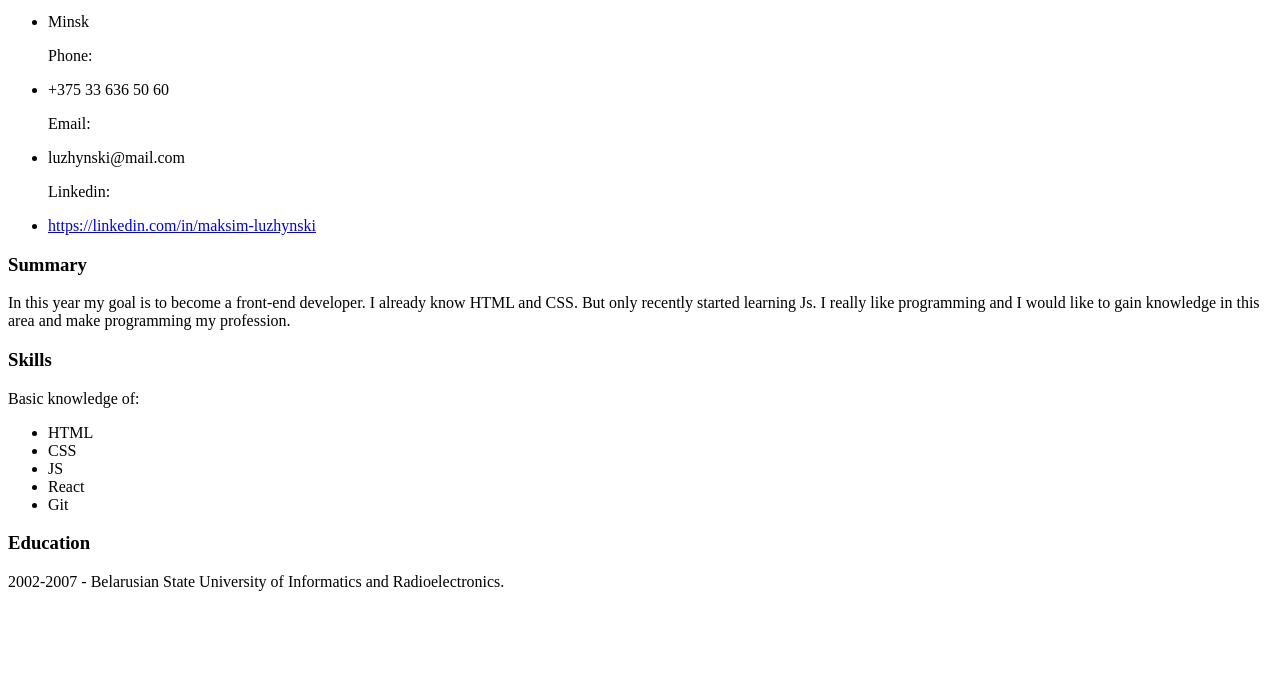
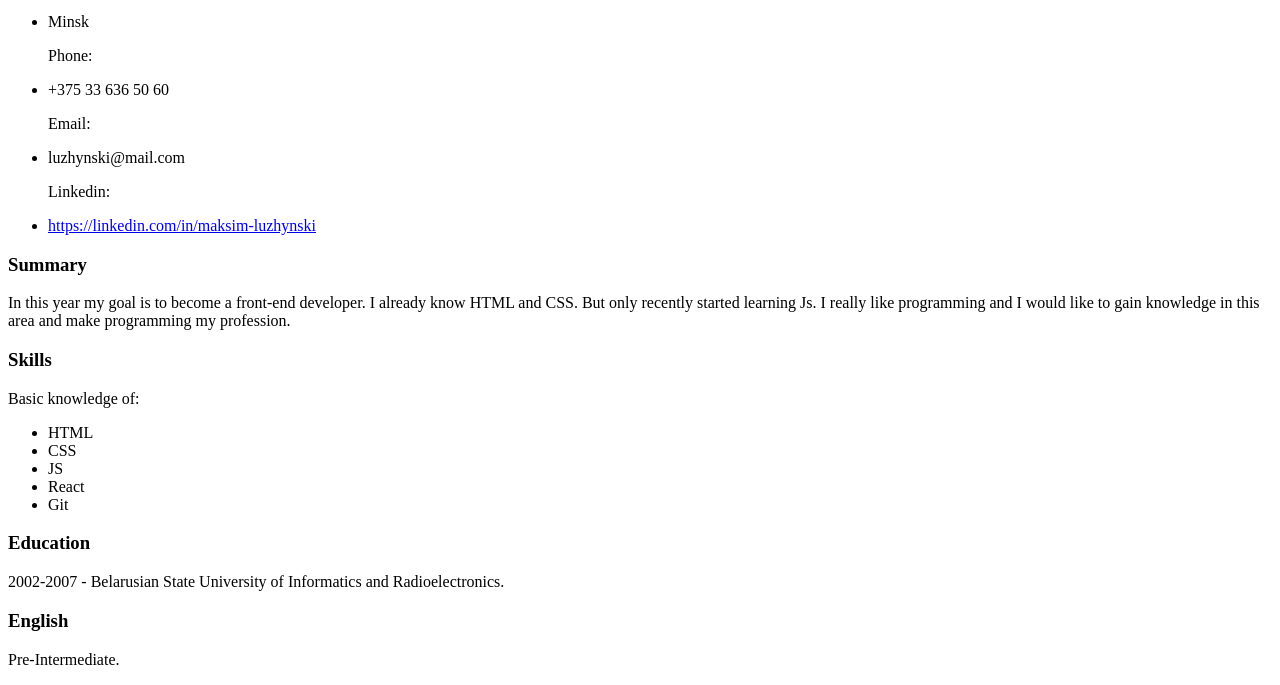
Before and after one commit to MaksimLuzhynski/rsschool-cv, a plain HTML site: page index.html in a window 1280 px wide. Shown: the part 717-1402 px from the top of the page. Before the commit the page ends 1316 px from the top, so only its background shows below. Drawn offline with Linux system fonts and the light colour scheme.

Commit message:
feat: add english level

```diff
--- a/index.html
+++ b/index.html
@@ -50,6 +50,10 @@
                 <h1 class="section-header">Education</h1>
                 2002-2007 - Belarusian State University of Informatics and Radioelectronics.
             </section>
+            <section>
+                <h1 class="section-header">English</h1>
+                <p>Pre-Intermediate.</p>
+            </section>
         </article>
     </main>
 
```
